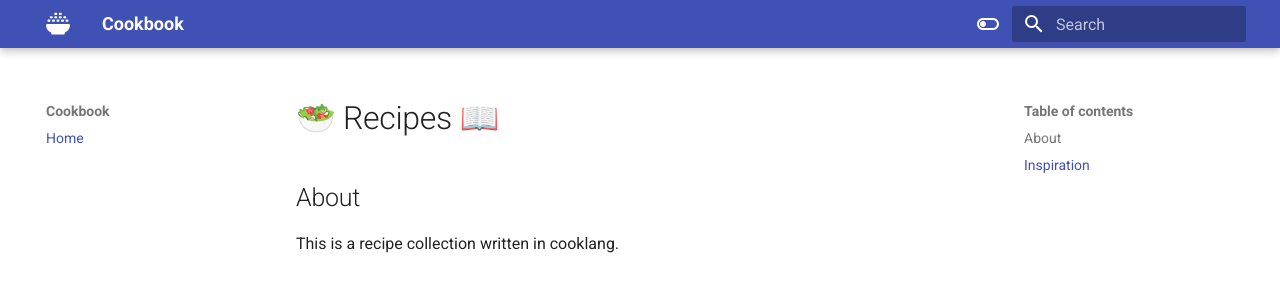
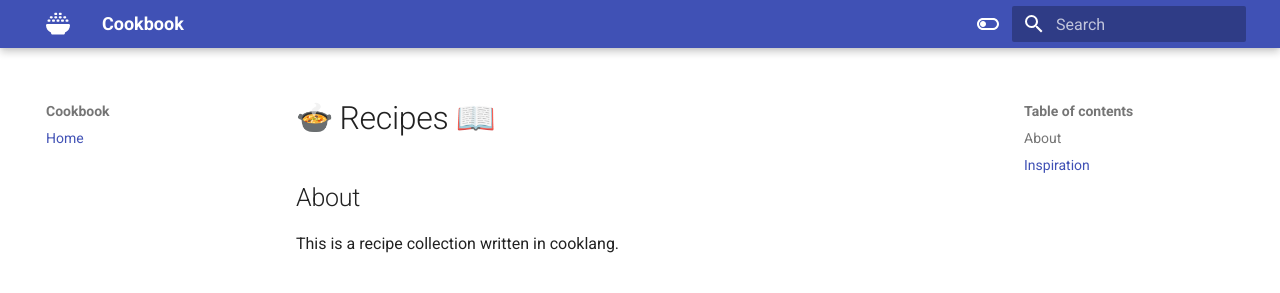
Before and after one commit to openpaul/cookbook, an MkDocs documentation site: the page built from docs/index.md, in a window 1280 px wide. Shown: the top 293 px of the page. Built offline with MkDocs 1.6.1 and Material for MkDocs 9.7.7, drawn with Linux system fonts in a browser that asks for light colours; emoji names are drawn with the system emoji font; some of the changed lines change nothing that is shown.

Commit message:
new logo

```diff
--- a/docs/index.md
+++ b/docs/index.md
@@ -2,7 +2,7 @@
 title: Home
 ---
 
-# 🥗 Recipes 📖
+# :stew: Recipes 📖
 
 ## About
 
```
